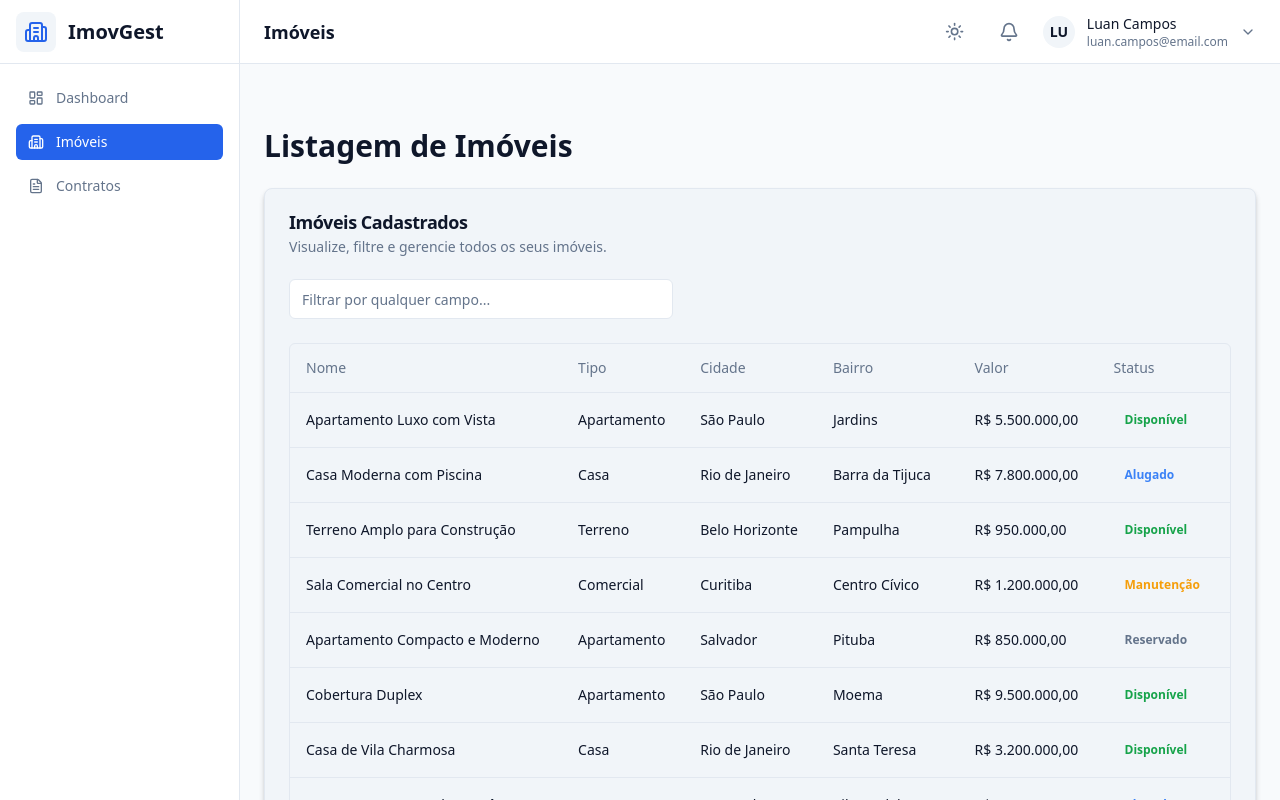
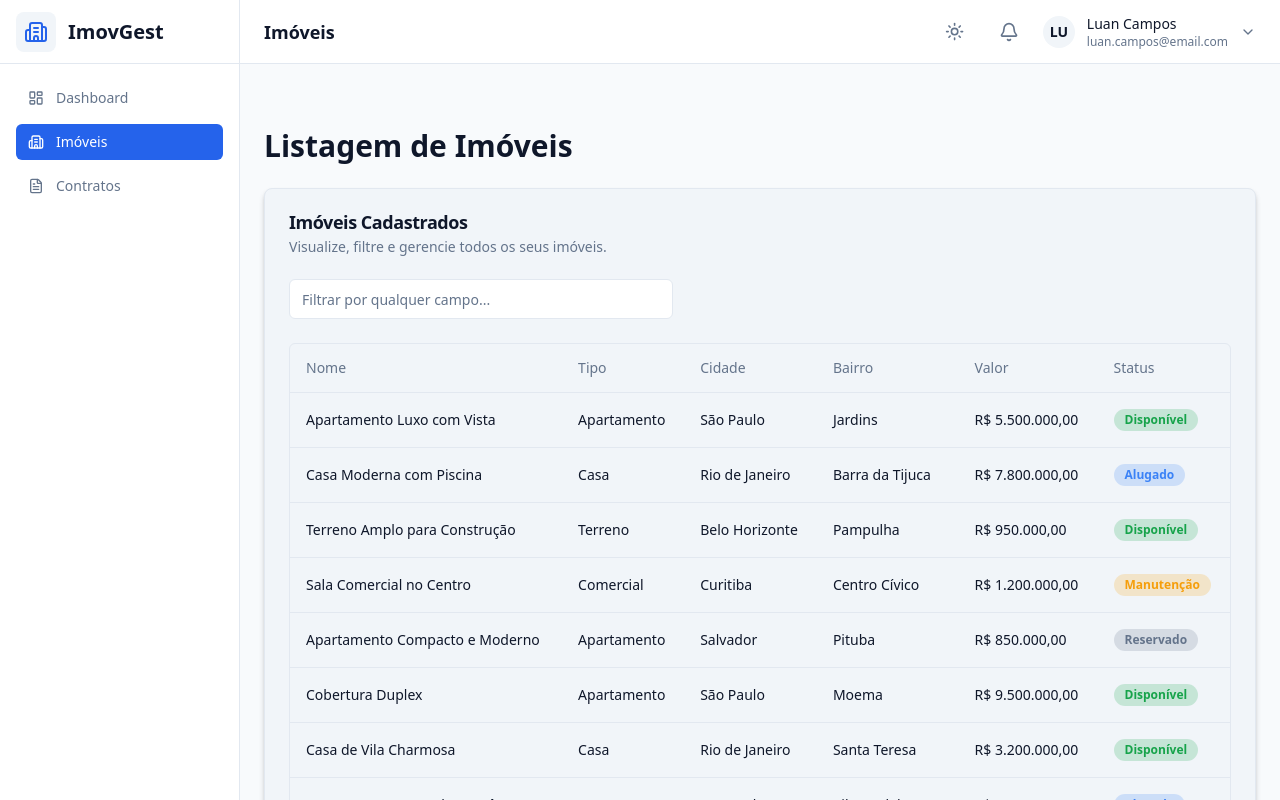
Before and after one commit to luanfcampos/gestao-imobiliaria, a Next.js app: page /imoveis in a window 1280 px wide. Shown: the top 800 px of the page. Built offline with nearby package versions, Linux system fonts and the light colour scheme.

Commit message:
Atualiza testes E2E para melhorar a navegação e validação de tema; ajusta configuração do Playwright e corrige variantes de badge

```diff
--- a/playwright.config.ts
+++ b/playwright.config.ts
@@ -9,7 +9,7 @@ export default defineConfig({
   workers: process.env.CI ? 1 : undefined,
   reporter: 'html',
   use: {
-    baseURL: 'http://localhost:3000',
+    baseURL: 'http://localhost:3001',
     trace: 'on-first-retry',
   },
   projects: [
--- a/src/components/ui/Badge.tsx
+++ b/src/components/ui/Badge.tsx
@@ -8,11 +8,11 @@ const badgeVariants = cva(
   {
     variants: {
       variant: {
-        emerald: "border-transparent bg-[color:var(--color-success)_/20] text-[var(--color-success)]",
-        blue: "border-transparent bg-[color:var(--color-info)_/20] text-[var(--color-info)]",
-        amber: "border-transparent bg-[color:var(--color-alert)_/20] text-[var(--color-alert)]",
-        zinc: "border-transparent bg-[color:var(--color-neutral)_/20] text-[var(--color-neutral)]",
-        red: "border-transparent bg-[color:var(--color-error)_/20] text-[var(--color-error)]",
+        emerald: "border-transparent bg-[var(--color-success)]/20 text-[var(--color-success)]",
+        blue: "border-transparent bg-[var(--color-info)]/20 text-[var(--color-info)]",
+        amber: "border-transparent bg-[var(--color-alert)]/20 text-[var(--color-alert)]",
+        zinc: "border-transparent bg-[var(--color-neutral)]/20 text-[var(--color-neutral)]",
+        red: "border-transparent bg-[var(--color-error)]/20 text-[var(--color-error)]",
       },
     },
     defaultVariants: {
--- a/src/components/ui/ThemeToggle.tsx
+++ b/src/components/ui/ThemeToggle.tsx
@@ -7,13 +7,13 @@ import { useTheme } from "next-themes";
 import { Button } from "@/components/ui/Button";
 
 export function ThemeToggle() {
-  const { theme, setTheme } = useTheme();
+  const { resolvedTheme, setTheme } = useTheme();
 
   return (
     <Button
       variant="ghost"
       size="icon"
-      onClick={() => setTheme(theme === "light" ? "dark" : "light")}
+      onClick={() => setTheme(resolvedTheme === "light" ? "dark" : "light")}
       title="Mudar tema"
     >
       <Sun className="h-[1.2rem] w-[1.2rem] rotate-0 scale-100 transition-all dark:-rotate-90 dark:scale-0" />
```
Also changed, not shown: 1 other file (tests, documents, lock files or other folders).
